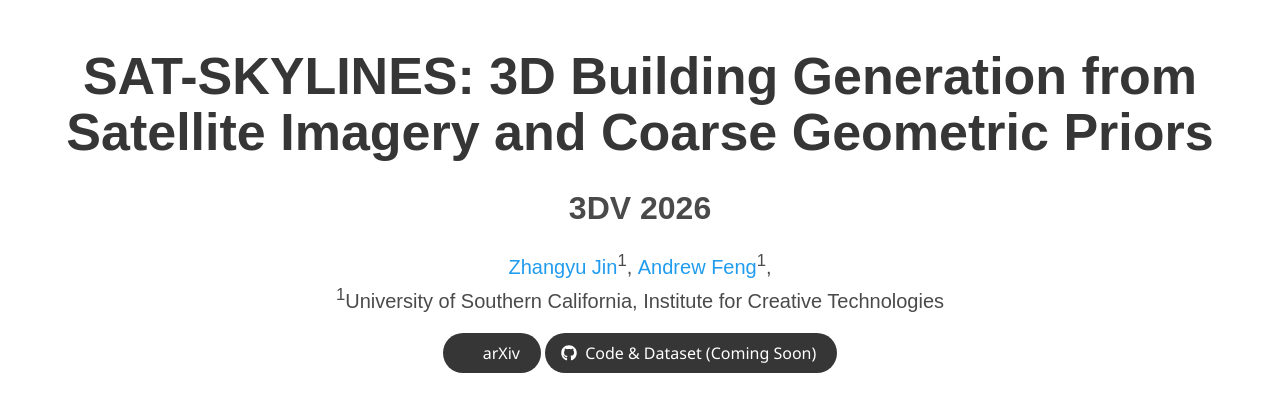
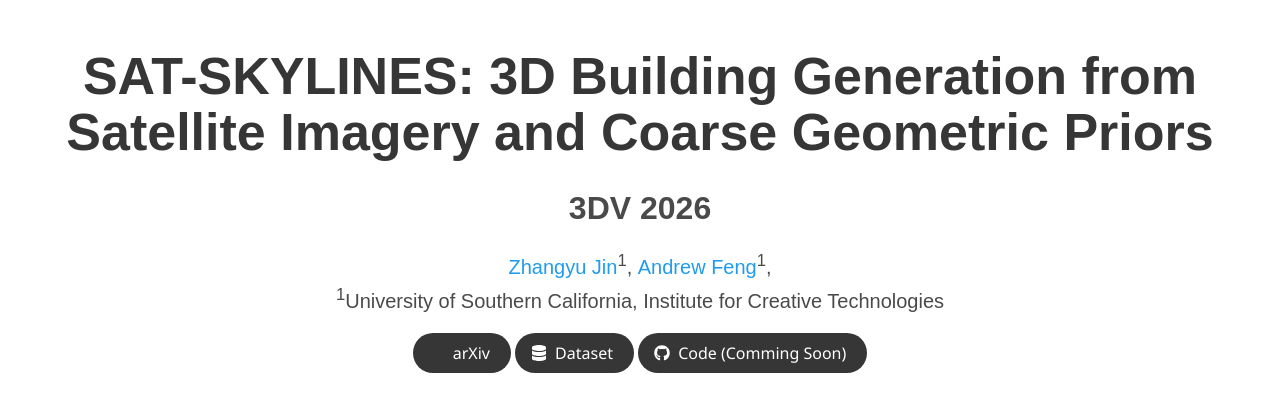
Before and after one commit to JinZhangYu/JinZhangYu.github.io, a Jekyll site: the page projects/SatSkylines/index.html, which Jekyll copies as it is, in a window 1280 px wide and 900 px high, cut to the strip 0-414 px from the top of the window. Built offline with Jekyll 4.4.1, drawn with Linux system fonts in a browser that asks for light colours; some web fonts are replaced; a style sheet for code colours, icons or effects is not loaded.

Commit message:
[Feature] udpate Skylines-50K dataset link

```diff
--- a/projects/SatSkylines/index.html
+++ b/projects/SatSkylines/index.html
@@ -111,12 +111,21 @@
               </span>
               <!-- Code Link. -->
               <span class="link-block">
+                <a href="https://github.com/JinZhangYu/SatSkylines/blob/main/DATASET.md"
+                   class="external-link button is-normal is-rounded is-dark">
+                  <span class="icon">
+                      <i class="fas fa-database"></i>
+                  </span>
+                  <span>Dataset</span>
+                  </a>
+              </span>
+              <span class="link-block">
                 <a href="#"
                    class="external-link button is-normal is-rounded is-dark">
                   <span class="icon">
                       <i class="fab fa-github"></i>
                   </span>
-                  <span>Code & Dataset (Coming Soon)</span>
+                  <span>Code (Comming Soon)</span>
                   </a>
               </span>
             </div>
```
Also changed, not shown: _pages/about.md (+2 -1 lines).
